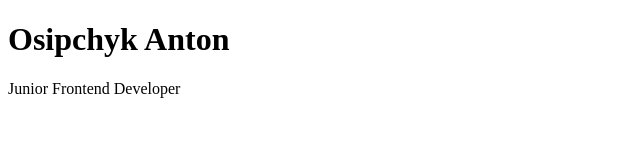
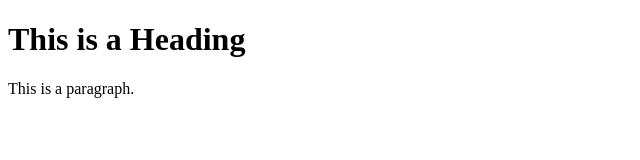
Before and after one commit to Anton-Osip/rsschool-cv, a plain HTML site: page index.html in a window 1280 px wide. Shown: the whole page, without its empty margins (0-640 px from the left). Drawn offline with Linux system fonts and the light colour scheme.

```diff
--- a/index.html
+++ b/index.html
@@ -1,10 +1,10 @@
 <!DOCTYPE html>
 <html lang="en">
   <head>
-    <title>Osipchyk Anton</title>
+    <title>Page Title</title>
   </head>
   <body>
-    <h1>Osipchyk Anton</h1>
-    <p>Junior Frontend Developer</p>
+    <h1>This is a Heading</h1>
+    <p>This is a paragraph.</p>
   </body>
 </html>
```
